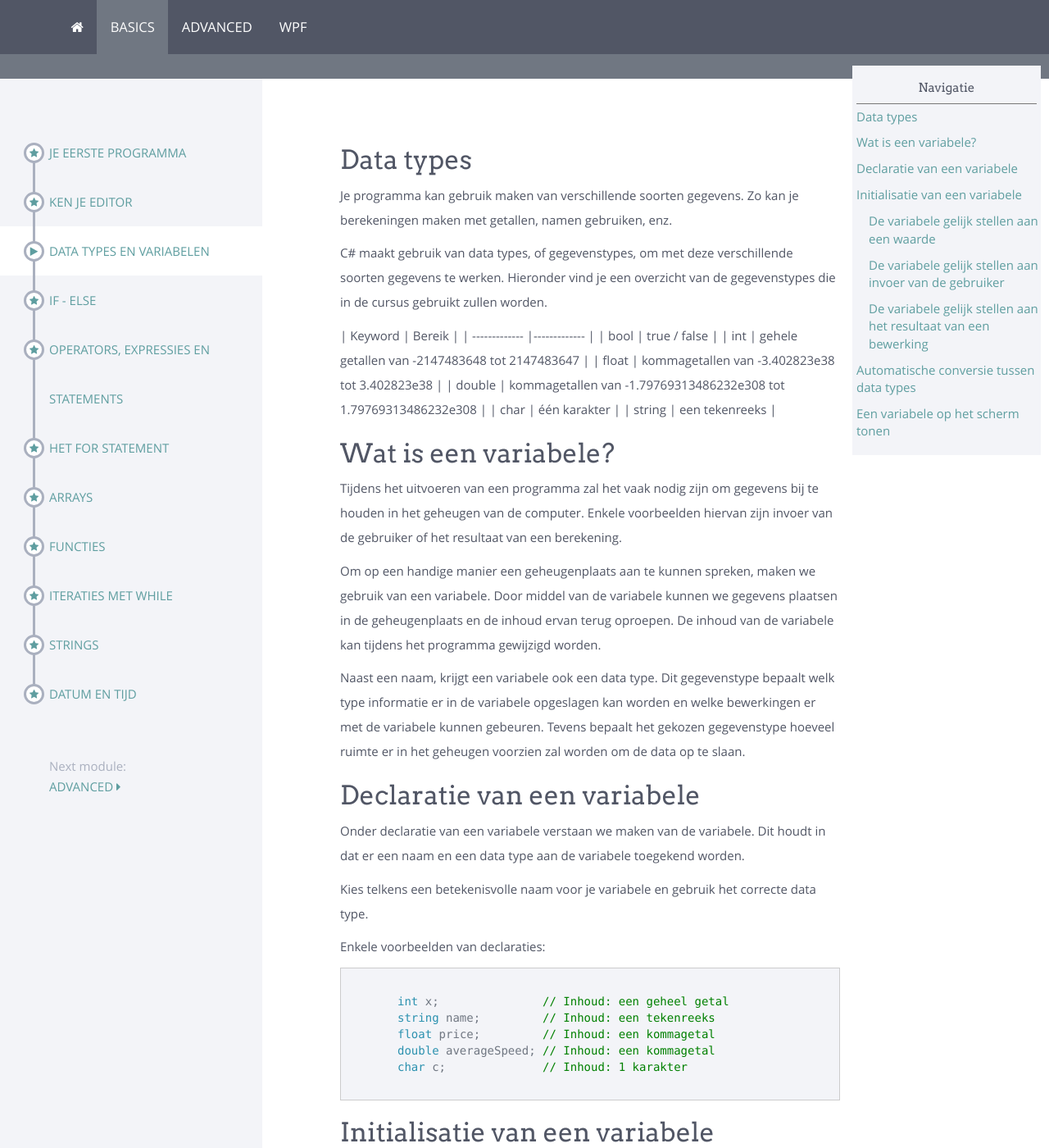
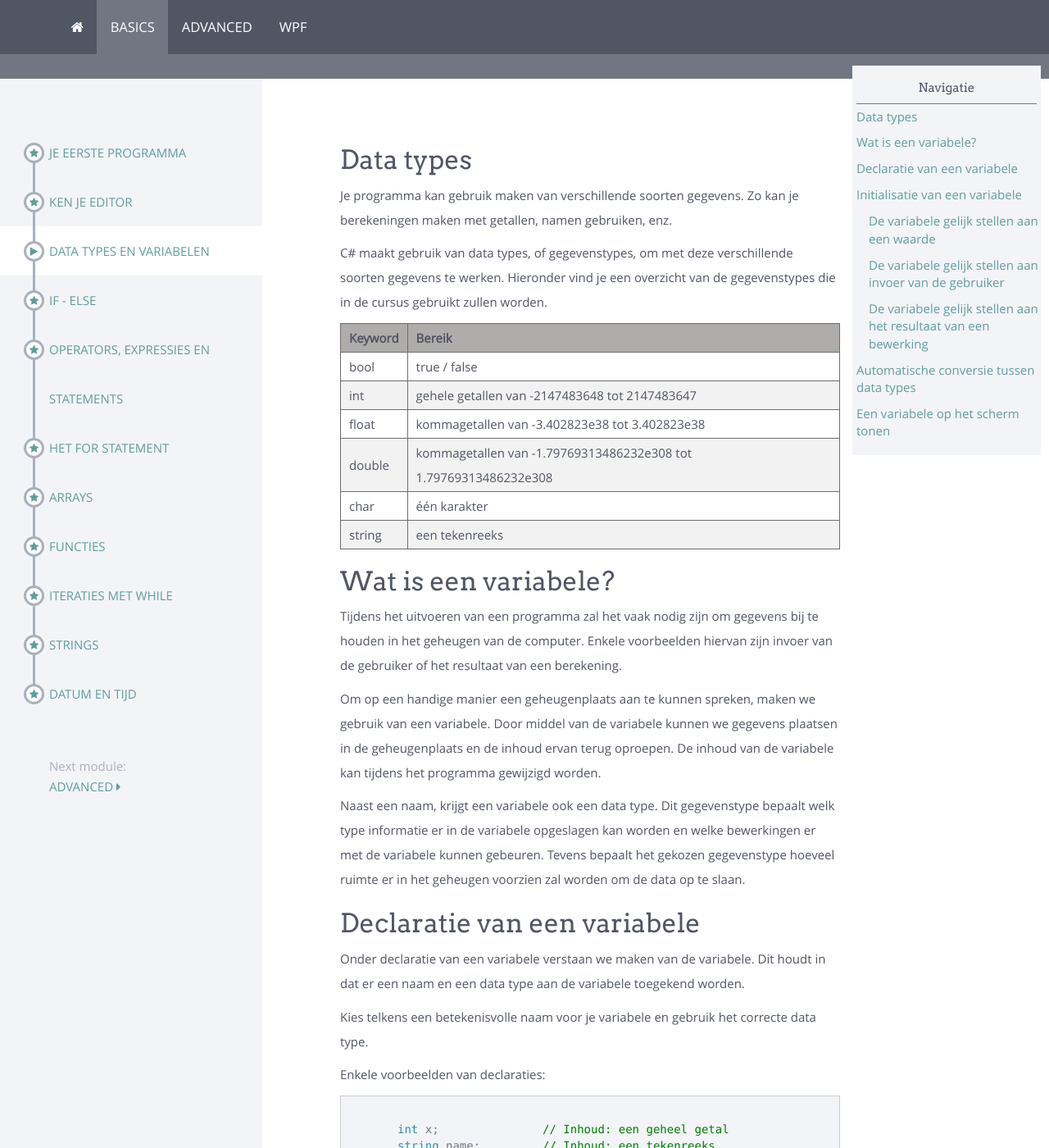
Before and after one commit to sma-it/sma-it.github.io, a Jekyll site: the page built from modules/basics/_posts/2000-01-03-data_types.md, in a window 1280 px wide and 1400 px high. Shown: the whole window at 82% size. Built offline with Jekyll 4.4.1, drawn with Linux system fonts in a browser that asks for light colours; nearby versions of some CDN libraries.

Commit message:
Test CSS on tables

```diff
--- a/_sass/_common.scss
+++ b/_sass/_common.scss
@@ -358,7 +358,7 @@ blockquote {
 	text-shadow:0 -1px 0 rgba(0,0,0,0.5)
 }
 
-// rules for tables
+.tableBorder{
 table{
     border-collapse: collapse;
     border-spacing: 0;
@@ -378,4 +378,4 @@ th {
 }
 
 tr:nth-child(even) {background-color: #f2f2f2;}
-// end table rules
+}
--- a/modules/basics/_posts/2000-01-03-data_types.md
+++ b/modules/basics/_posts/2000-01-03-data_types.md
@@ -10,7 +10,7 @@ Je programma kan gebruik maken van verschillende soorten gegevens. Zo kan je ber
 
 C# maakt gebruik van data types, of gegevenstypes, om met deze verschillende soorten gegevens te werken. Hieronder vind je een overzicht van de gegevenstypes die in de cursus gebruikt zullen worden.
 
-<table>
+
 | Keyword       | Bereik   |
 | ------------- |-------------    |
 | bool          | true / false         |
@@ -19,7 +19,7 @@ C# maakt gebruik van data types, of gegevenstypes, om met deze verschillende soo
 | double        | kommagetallen van -1.79769313486232e308 tot 1.79769313486232e308       |
 | char          | één karakter |
 | string        | een tekenreeks  |
-</table>
+{:.tableBorder}
 
 ## Wat is een variabele?
 
```
